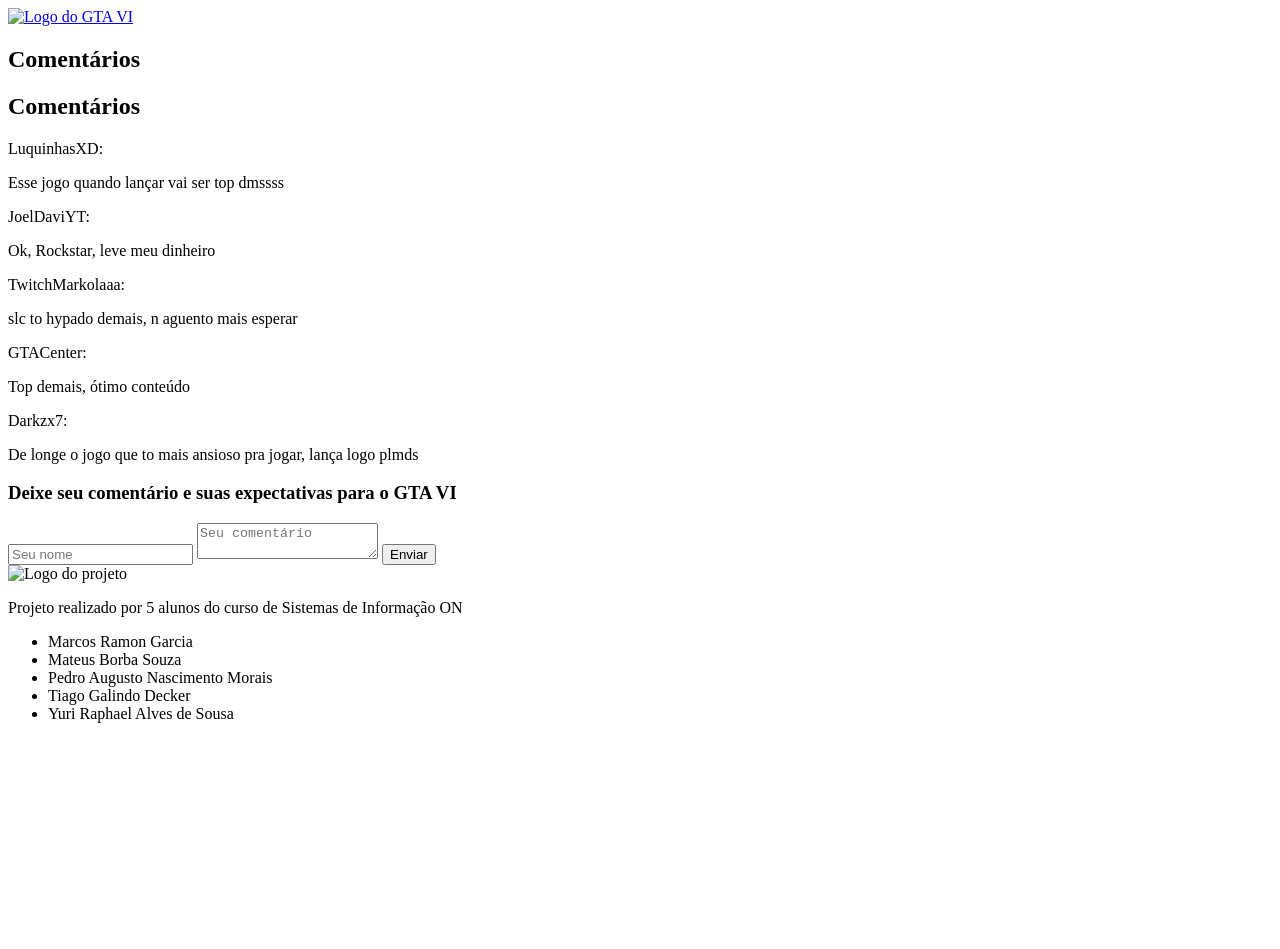
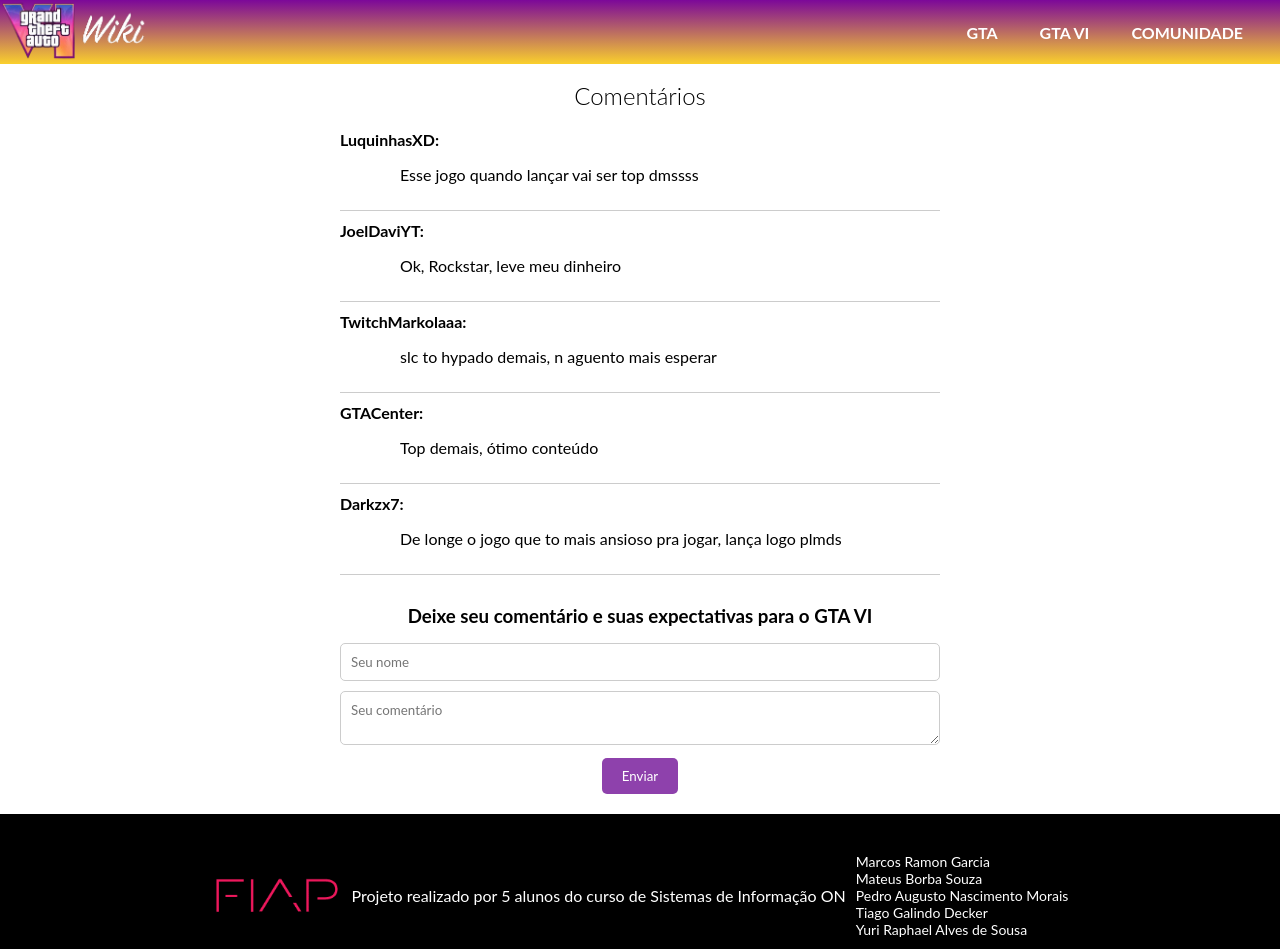
Before and after one commit to FlintMorais/Wiki-gta6, a plain HTML site: page Comentario.html in a window 1280 px wide. Before the commit the page ends 800 px from the top, so only its background shows below. Drawn offline with Linux system fonts and the light colour scheme.

Commit message:
COMENTARIO JUNTADO

```diff
--- a/Comentario.html
+++ b/Comentario.html
@@ -1,18 +1,30 @@
 <!DOCTYPE html>
 <html lang="pt-Br">
+
 <head>
     <meta charset="UTF-8">
     <meta name="viewport" content="width=device-width, initial-scale=1.0">
     <title>Comentários</title>
-<link rel="stylesheet" href="./css/styles.css">
+    <link rel="stylesheet" href="assets/css/style.css">
 </head>
-<body>
 
-    <header class="menu">
-        <a href="index.html">
-            <img src="./img/logo.png" alt="Logo do GTA VI" class="logo">
-        </a>
+<body class="comunidade">
 
+    <header>
+        <a href="index.html"><img src="./assets/img/logo.png" alt="Logo do GTA VI" class="logo"></a>
+        <nav class="nav">
+            <ul class="nav">
+                <li>
+                    <a href="sobre.html" class="btn ativo">GTA</a>
+                </li>
+                <li>
+                    <a href="vazamentos.html" class="btn">GTA VI</a>
+                </li>
+                <li>
+                    <a href="Comentario.html" class="btn">COMUNIDADE</a>
+                </li>
+            </ul>
+        </nav>
     </header>
 
     <div class="comment-section">
@@ -52,7 +64,7 @@
 
     <footer class="rodape">
         <div class="container">
-        <img src="./img/logo-fiap.png" alt="Logo do projeto" class="logo-rodape">
+            <img src="./assets/img/logo-fiap.png" alt="Logo do projeto" class="logo-rodape">
             <p class="descricao-rodape">Projeto realizado por 5 alunos do curso de Sistemas de Informação ON</p>
             <ul class="lista-nomes">
                 <li>Marcos Ramon Garcia</li>
--- a/assets/css/style.css
+++ b/assets/css/style.css
@@ -1,4 +1,4 @@
-/* tentando juntar tudo */
+/* HOME */
 *{
     font-family: "Lato", sans-serif;
     margin: 0;
@@ -244,13 +244,10 @@ tfoot {
         padding-right: 4rem;
     }
 }
+/* HOME*/
 
 
 
-
-
-
-/* tentando juntar tudo */
 *{
     font-family: "Lato", sans-serif;
     margin: 0;
@@ -428,3 +425,77 @@ footer {
         grid-template-columns: 1fr;
     }
 }
+
+
+/* comunidade */
+body.comunidade {
+    font-family: Lato , sans-serif;
+    margin: 0;
+    padding: 0;
+    text-align: center;
+}
+
+.comment-section {
+    max-width: 600px;
+    margin: 0 auto;
+    padding: 20px;
+}
+
+.comment-container {
+    margin-top: 20px;
+}
+
+.comment {
+    border-bottom: 1px solid #ccc;
+    padding-bottom: 10px;
+    margin-bottom: 10px;
+    text-align:left;
+}
+
+
+
+.username {
+    font-weight: bold;
+}
+
+.comment-form {
+    margin-top: 30px;
+}
+
+.comment-form input[type="text"],
+.comment-form textarea {
+    width: 100%;
+    padding: 10px;
+    margin-bottom: 10px;
+    border: 1px solid #ccc;
+    border-radius: 5px;
+    box-sizing: border-box;
+}
+
+.comment-form button {
+    background-color: #8e41ac;
+    color: white;
+    padding: 10px 20px;
+    border: none;
+    border-radius: 5px;
+    cursor: pointer;
+}
+
+.comment-form button:hover {
+    background-color: #8e41ac;
+}
+
+tfoot {
+    font-weight: 700;
+}
+
+.lista-nomes {
+    padding: 0;
+    margin: 0;
+}
+
+.lista-nomes li {
+    margin: 0 10px;
+    font-size: 14px;
+}
+/* comunidade */
```
Also changed, not shown: vazamentos.html (+103 -24 lines). Lines whose indentation alone changed are shown as unchanged.
